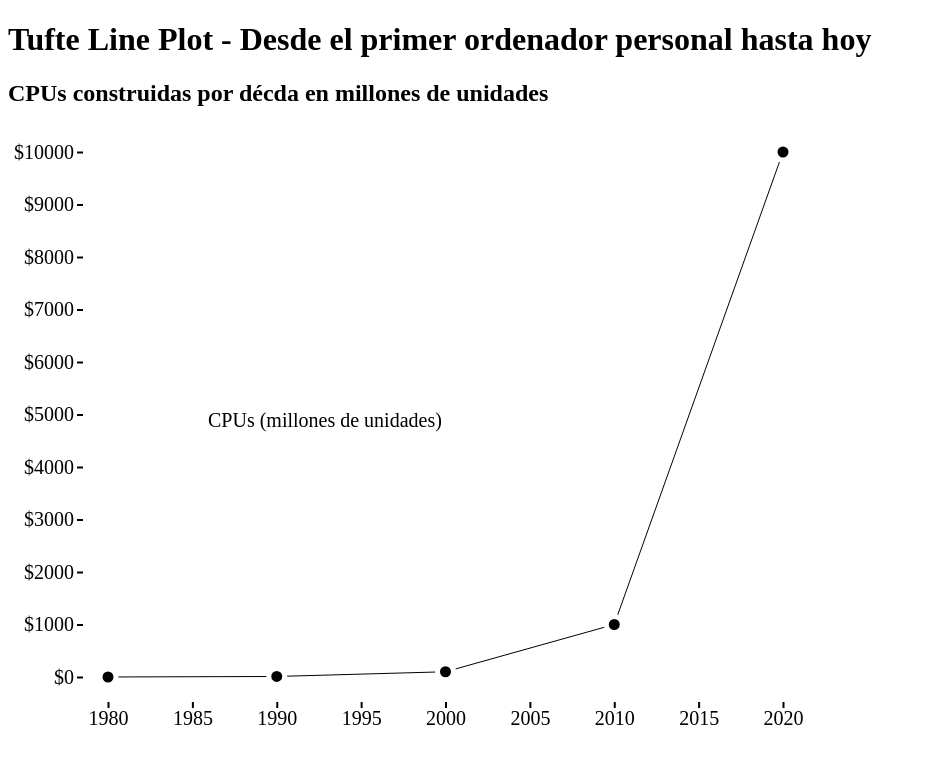
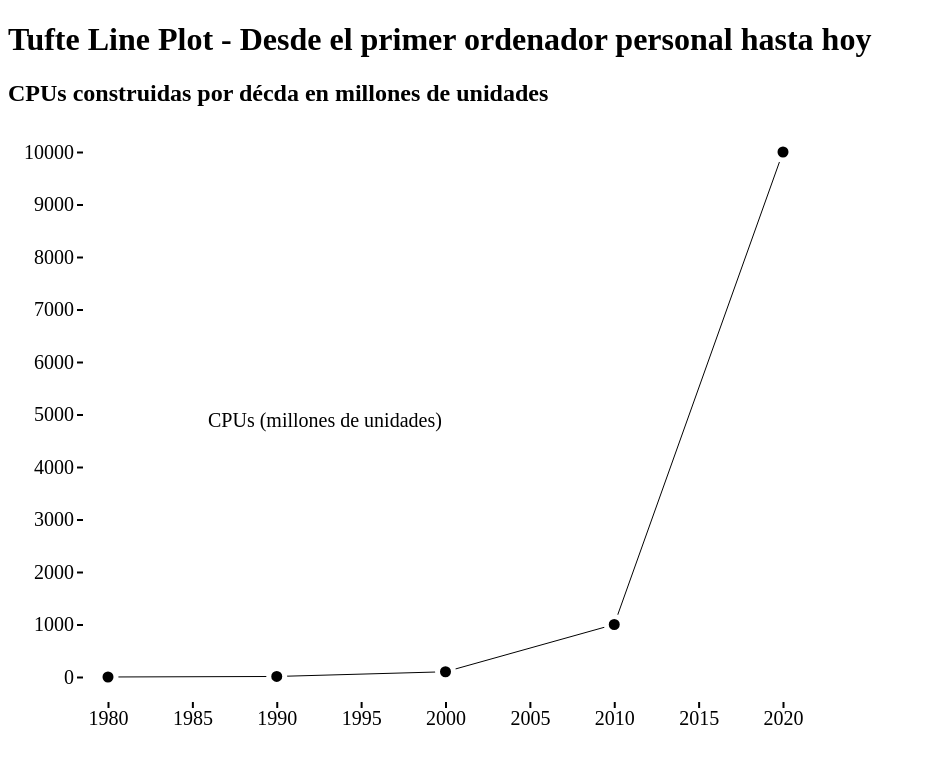
Before and after one commit to jameschurches/Tufte, a plain HTML site: page index.html in a window 1280 px wide. Shown: the whole page, without its empty margins (0-926 px from the left). Drawn offline with nearby package versions, Linux system fonts and the light colour scheme.

Commit message:
Update index.html

```diff
--- a/index.html
+++ b/index.html
@@ -60,7 +60,7 @@
             .call(d3.axisBottom(x).tickFormat(d => d));
         const yAxis = svg.append("g")
             .attr("transform", `translate(75,0)`)
-            .call(d3.axisLeft(y).tickFormat(d => `$${d}`));
+            .call(d3.axisLeft(y).tickFormat(d => d));
         svg.append("text")
             .attr("x", width * 0.25)
             .attr("y", height * 0.50)
```
